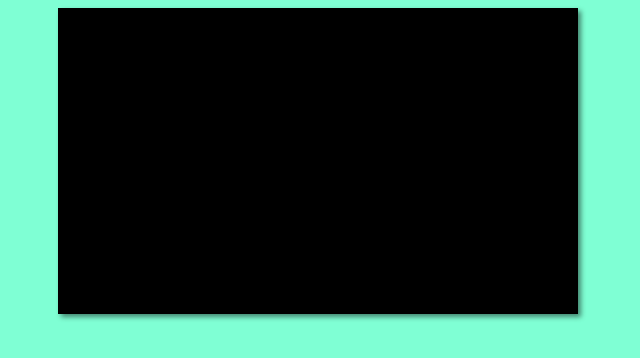
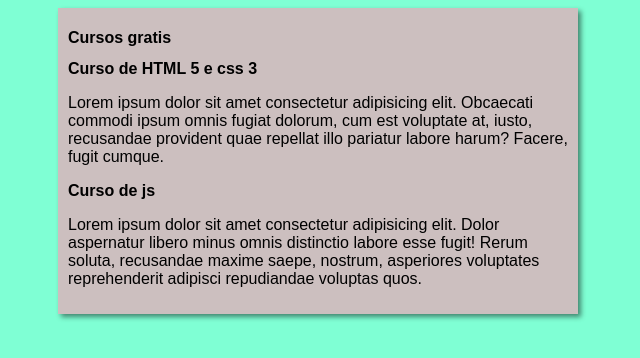
Before and after one commit to viniciuscalefo/projeto-site, a plain HTML site: page index.html in a window 1280 px wide. Shown: the whole page, without its empty margins (322-962 px from the left). Drawn offline with Linux system fonts and the light colour scheme.

Commit message:
Update style.css

```diff
--- a/estilos/style.css
+++ b/estilos/style.css
@@ -8,7 +8,7 @@ body{
 }
 
 main{
-    background-color: black;
+    background-color: rgb(204, 191, 191);
     width: 500px;
     margin: auto;
     padding: 10px;
```
